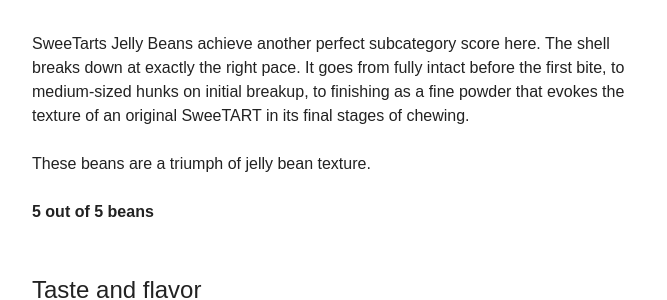
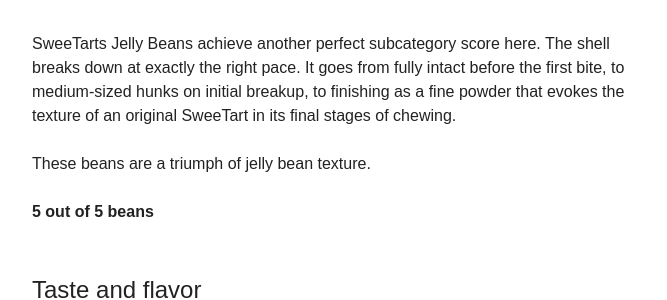
Before and after one commit to Scotchester/jellybeans, a Jekyll site: the page built from _posts/2016-03-25-sweetarts-jelly-beans.md, in a window 1280 px wide and 900 px high, scrolled down 817 px. Shown: the part 225-525 px from the top of the window, without its empty margins (470-1137 px from the left). Built offline with Jekyll 4.4.1, drawn with Linux system fonts in a browser that asks for light colours; emoji names are drawn with the system emoji font; part of the change alters nothing that is shown.

```diff
--- a/_posts/2016-03-25-sweetarts-jelly-beans.md
+++ b/_posts/2016-03-25-sweetarts-jelly-beans.md
@@ -25,7 +25,7 @@ This is the weakest category for SweeTarts Jelly Beans;
 it's all uphill from here.
 
 Bean size and shape are wildly inconsistent, much like the
-[Swedish Fish Jelly Beans](/swedish-fish-jelly-beans).
+[Swedish Fish Jelly Beans](/swedish-fish-jelly-beans#size-and-shape).
 Average size is just a _little_ bit under what I'd prefer.
 I can see evidence of attempting to add a dimple on some beans,
 but the results aren't impressive.
@@ -49,7 +49,7 @@ The shell breaks down at exactly the right pace.
 It goes from fully intact before the first bite,
 to medium-sized hunks on initial breakup,
 to finishing as a fine powder that evokes the texture of
-an original SweeTART in its final stages of chewing.
+an original SweeTart in its final stages of chewing.
 
 These beans are a triumph of jelly bean texture.
 
@@ -128,6 +128,6 @@ _Total_          | **29**/35 beans
 
 ---
 
-[^1]: _After_ writing this comment about their resemblance to Pixy Stix, I read the introduction to the [SweeTarts Wikipedia entry](https://en.wikipedia.org/wiki/SweeTarts#Flavors), which claims that they were actually created from the same basic recipe as Pixy Stix. Brilliant!
+[^1]: _After_ writing this comment about their resemblance to Pixy Stix, I read the introduction to the [SweeTarts Wikipedia entry](https://en.wikipedia.org/wiki/SweeTarts), which claims that they were actually created from the same basic recipe as Pixy Stix. Brilliant!
 
 [^2]: This test is specific to fruit flavors _only_. While non-fruit flavors like licorice or buttered popcorn may be welcome, they are exempt from this test. Because that's just nasty.
```
